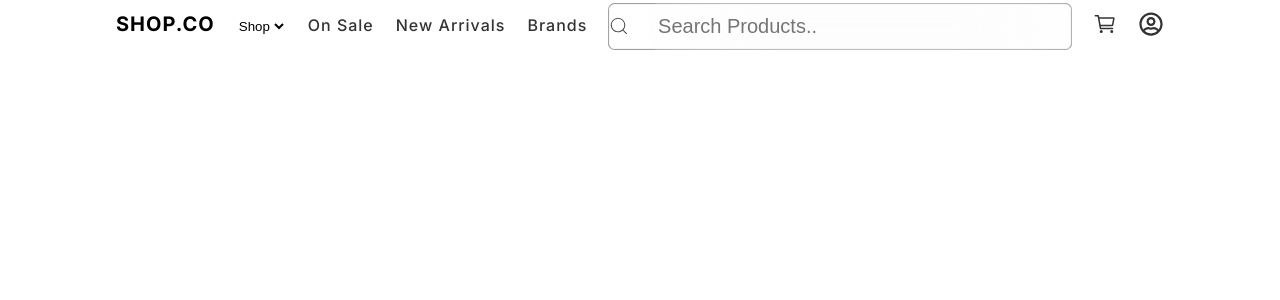
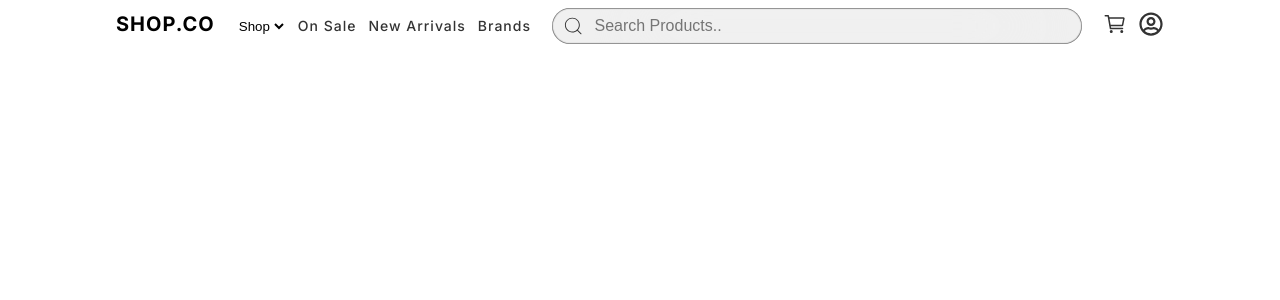
Before and after one commit to ahmedRAOUANE/Shop.CO, a Next.js app: page / in a window 1280 px wide. Shown: the top 300 px of the page. Built offline with nearby package versions, Linux system fonts and the light colour scheme.

Commit message:
creat the website header

```diff
--- a/src/app/page.tsx
+++ b/src/app/page.tsx
@@ -1,64 +1,9 @@
-import Link from "next/link";
-import { CiSearch } from "react-icons/ci";
-import { FaRegUserCircle } from "react-icons/fa";
-import { IoCartOutline } from "react-icons/io5";
-import { MdMenu } from "react-icons/md";
+import Header from "@/components/Header";
 
 export default function Home() {
   return (
     <div className="container">
-      <header>
-        <nav className="box nowrap">
-          <div className="box nowrap">
-            <button className="hide-in-large">
-              <MdMenu />
-            </button>
-
-            <Link href={"/"}>
-              <h1>
-                SHOP.CO
-              </h1>
-            </Link>
-          </div>
-
-          <div className="box full-width nowrap">
-            <div className="box jc-start">
-              <select name="shop" id="shop" className="hide-in-small">
-                <option value="shop">Shop</option>
-              </select>
-
-              <ul className="box hide-in-small">
-                <li className="btn icon">
-                  <Link href={"#"}>On Sale</Link>
-                </li>
-                <li className="btn icon">
-                  <Link href={"#"}>New Arrivals</Link>
-                </li>
-                <li className="btn icon">
-                  <Link href={"#"}>Brands</Link>
-                </li>
-              </ul>
-            </div>
-
-            <div className="search-bar box jc-start full-width nowrap paper disable-guitters outline hide-in-small">
-              <CiSearch />
-              <input type="search" name="search" id="searchInput" className="transparent" placeholder="Search Products.." />
-            </div>
-
-            <div className="box nowrap">
-              <button className="hide-in-large icon">
-                <CiSearch />
-              </button>
-              <button className="icon">
-                <IoCartOutline />
-              </button>
-              <button className="icon">
-                <FaRegUserCircle />
-              </button>
-            </div>
-          </div>
-        </nav>
-      </header>
+      <Header />
     </div>
   );
 }
--- /dev/null
+++ b/src/components/Header.tsx
@@ -0,0 +1,64 @@
+import Link from "next/link";
+import { CiSearch } from "react-icons/ci";
+import { FaRegUserCircle } from "react-icons/fa";
+import { IoCartOutline } from "react-icons/io5";
+import { MdMenu } from "react-icons/md";
+
+const Header = () => {
+    return (
+        <header>
+            <nav className="box nowrap">
+                <div className="box nowrap">
+                    <button className="hide-in-large">
+                        <MdMenu />
+                    </button>
+
+                    <Link href={"/"}>
+                        <h1>
+                            SHOP.CO
+                        </h1>
+                    </Link>
+                </div>
+
+                <div className="box full-width nowrap">
+                    <div className="nav-menu box jc-start">
+                        <select name="shop" id="shop" className="hide-in-small">
+                            <option value="shop">Shop</option>
+                        </select>
+
+                        <ul className="box hide-in-small">
+                            <li className="btn icon">
+                                <Link href={"#"}>On Sale</Link>
+                            </li>
+                            <li className="btn icon">
+                                <Link href={"#"}>New Arrivals</Link>
+                            </li>
+                            <li className="btn icon">
+                                <Link href={"#"}>Brands</Link>
+                            </li>
+                        </ul>
+                    </div>
+
+                    <div className="search-bar box jc-start full-width nowrap paper disable-guitters outline hide-in-small">
+                        <CiSearch />
+                        <input type="search" name="search" id="searchInput" className="transparent" placeholder="Search Products.." />
+                    </div>
+
+                    <div className="nav-btns box nowrap">
+                        <button className="hide-in-large icon">
+                            <CiSearch />
+                        </button>
+                        <button className="icon">
+                            <IoCartOutline />
+                        </button>
+                        <button className="icon">
+                            <FaRegUserCircle />
+                        </button>
+                    </div>
+                </div>
+            </nav>
+        </header>
+    )
+}
+
+export default Header
--- a/src/styles/customes.css
+++ b/src/styles/customes.css
@@ -0,0 +1,27 @@
+header {
+    nav {
+        .nav-menu, .nav-btns {
+            gap: 10px;
+
+            ul {
+                gap: 10px;
+
+                a {
+                    font-size: 14px;
+                }
+            }
+        }
+
+        .search-bar {
+            background-color: var(--grey-color);
+            gap: 10px;
+            padding: 1px 10px;
+            border-radius: 20px;
+
+            input {
+                padding: 8px 0;
+                font-size: 16px;
+            }
+        }
+    }
+}
--- a/src/styles/globals.css
+++ b/src/styles/globals.css
@@ -159,6 +159,7 @@ select {
   background-color: transparent;
   outline: none;
   border: none;
+  cursor: pointer;
 
   &:focus {
     outline: none;
```
